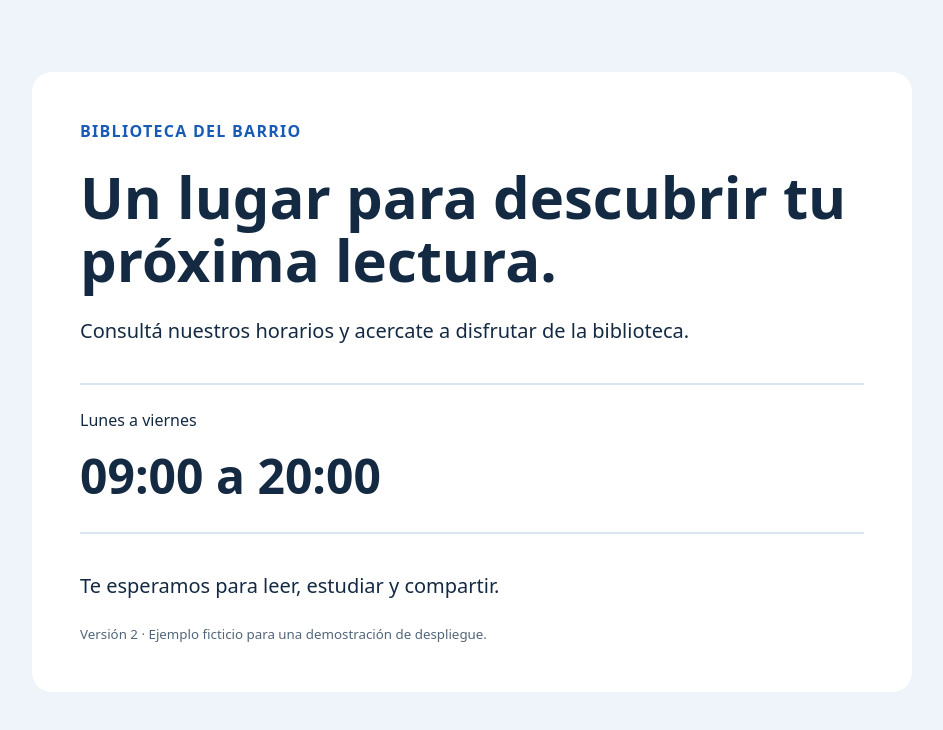
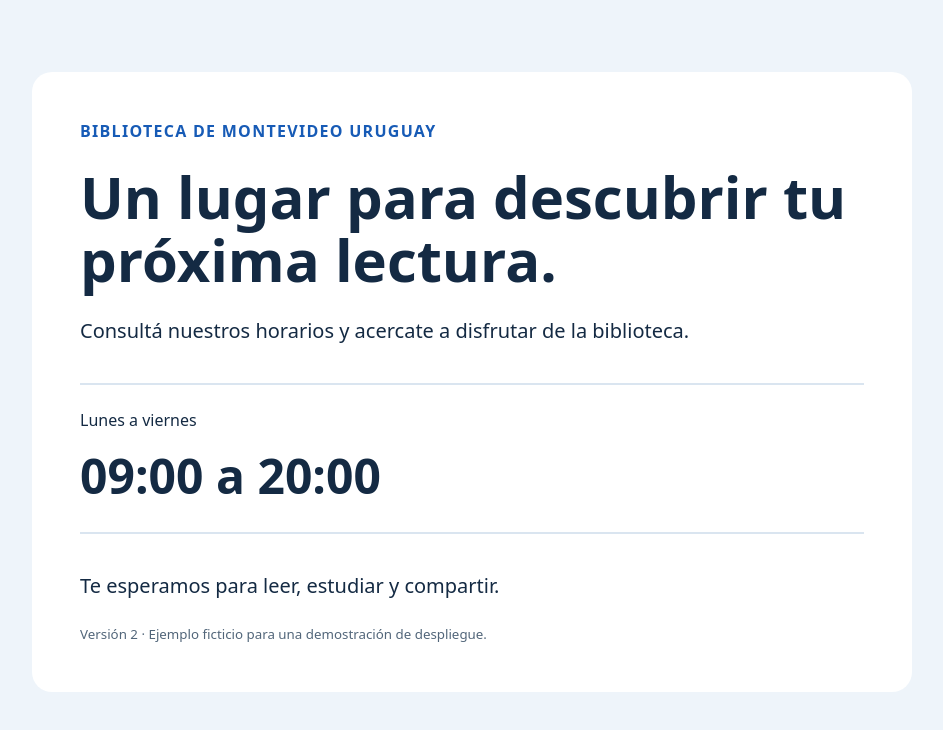
Before and after one commit to GiulianaGalusso/biblioteca-azure, a plain HTML site: page index.html in a window 1280 px wide. Shown: the whole page, without its empty margins (168-1111 px from the left). Drawn offline with Linux system fonts and the light colour scheme.

Commit message:
Update index.html

```diff
--- a/index.html
+++ b/index.html
@@ -19,7 +19,7 @@
 </head>
 <body>
   <main>
-    <div class="intro">BIBLIOTECA DEL BARRIO</div>
+    <div class="intro">BIBLIOTECA DE MONTEVIDEO URUGUAY</div>
     <h1>Un lugar para descubrir tu próxima lectura.</h1>
     <p>Consultá nuestros horarios y acercate a disfrutar de la biblioteca.</p>
     <section class="horario" aria-label="Horario de atención">
```
